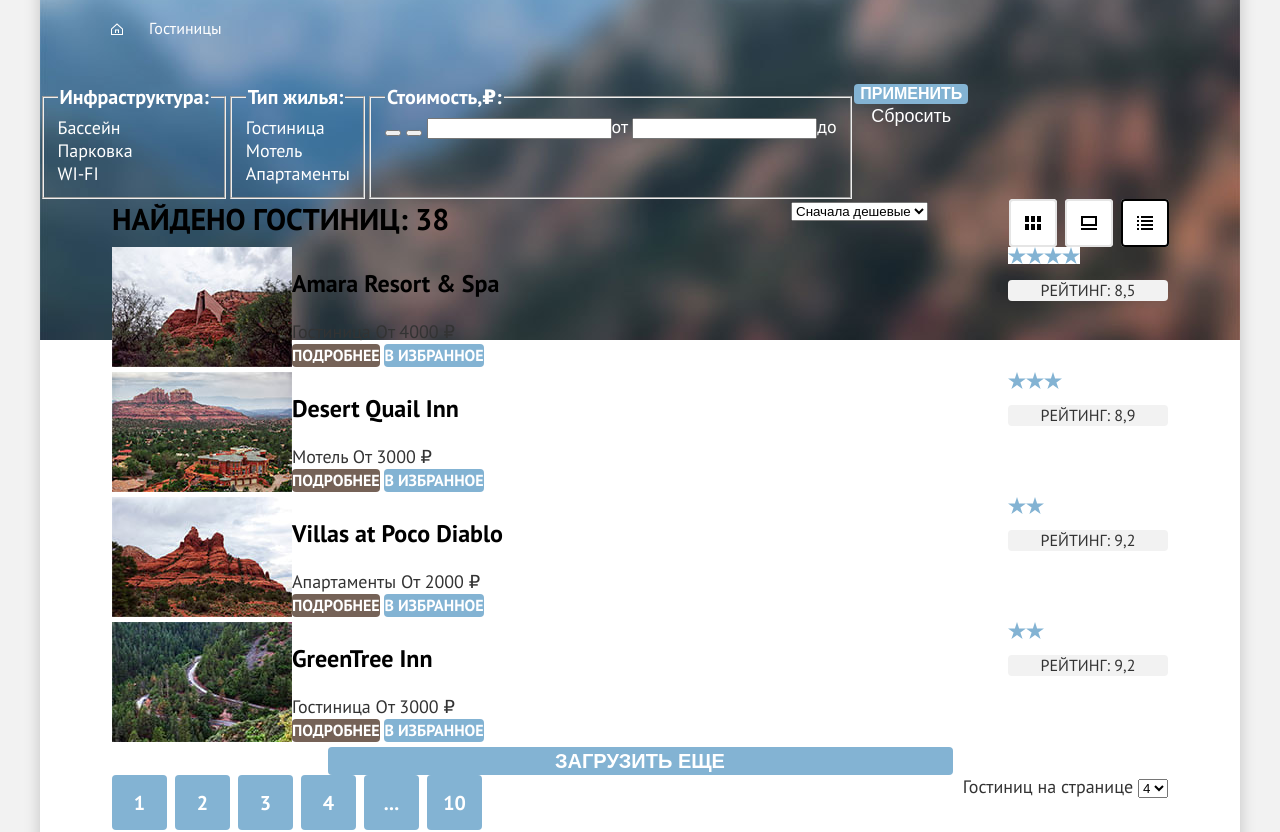
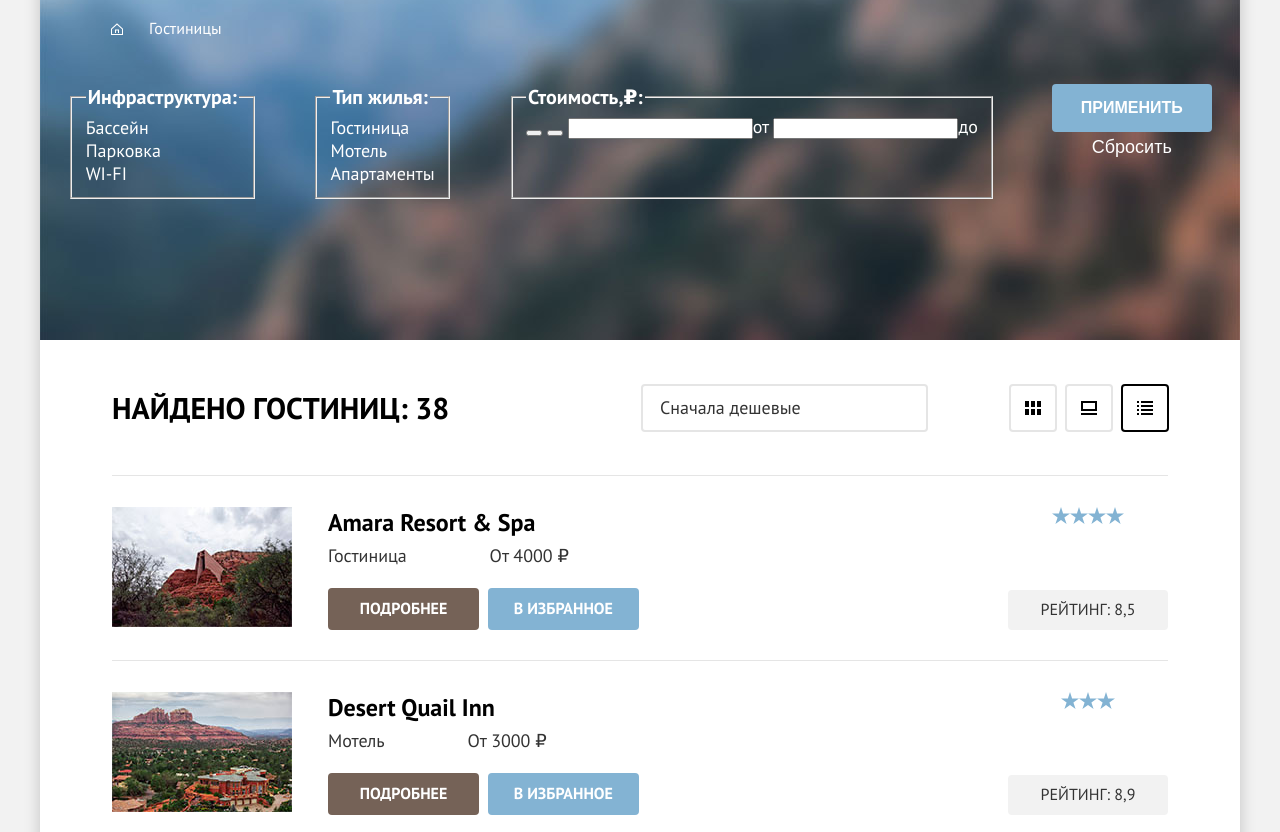
Before and after one commit to NiccatH/1868281-sedona-32, a plain HTML site: page catalog.html in a window 1280 px wide. Shown: the part 133-965 px from the top of the page. Drawn offline with Linux system fonts and the light colour scheme.

Commit message:
деккоративные эллементы на внутренней странице

```diff
--- a/catalog.html
+++ b/catalog.html
@@ -200,7 +200,7 @@
           </svg>
           <span class="visually-hidden">Показать карточки с описанием</span>
         </a>
-        <a href="#" class="grid-button-toggle grid-button-toggle-current">
+        <a class="grid-button-toggle">
           <svg width="16" height="14"
           aria-hidden="true" focusable="false"
           viewBox="0 0 16 14" fill="none"
@@ -310,7 +310,7 @@
         </ul>
 
         <form class="hotel-quantity-on-page">
-          <label class="h-quantity" for="qy">Гостиниц на странице</label>
+          <label class="h-quantity" for="qy">Гостиниц на странице:</label>
           <select class="select-control" id="qy" name="amount">
             <option value="4">4</option>
             <option value="8">8</option>
--- a/styles/styles.css
+++ b/styles/styles.css
@@ -49,8 +49,48 @@ body {
   list-style-type: none;
 }
 
+.infrastructure-type-filter {
+  justify-content: space-around;
+  margin-bottom: 142px;
+}
+
+.select-control {
+  display: block;
+  font-size: 18px;
+  font-family: "PT Sans", sans-serif;
+  font-weight: 400;
+  color: #333333;
+  line-height: 23px;
+  padding: 12px 127px 13px 19px;
+  max-width: 100%;
+  box-sizing: border-box;
+  margin: 0;
+  border: none;
+  box-shadow: inset 0 0 0 2px #E5E5E5;
+  border-radius: 4px;
+  -moz-appearance: none;
+  -webkit-appearance: none;
+  appearance: none;
+  background-color: #FFFFFF;
+}
+
+.select-control:hover {
+  box-shadow: inset 0 0 0 2px #83B3D3;
+}
+
+.select-control:focus {
+  box-shadow: inset 0 0 0 2px #83B3D3;
+  outline: none;
+}
+
+.select-control:active {
+  color: rgba(3, 3, 3, 0.3);
+}
+
 .hotels-found-container {
   width: 1057px;
+  align-items:center;
+  min-height: 134px;
 }
 
 .sorting-type {
@@ -69,6 +109,14 @@ body {
 .rating-container {
   margin-left: auto;
 }
+
+.rating-container {
+  display: flex;
+  flex-direction: column;
+  align-items: center;
+  justify-content: space-between;
+}
+
 
 .content-container {
   margin: 0 auto;
@@ -95,9 +143,19 @@ body {
   flex-wrap: wrap;
 }
 
-.page-header {
-  z-index: 1;
+.pagination-container {
+  position:relative;
+  align-items: center;
 }
+
+.pagination-container:before{
+  position: absolute;
+  content: "";
+  width: 1056px;
+  border-bottom: 1px solid #E5E5E5;
+  top: -31px;
+}
+
 .navigation {
   padding-left: 59px;
   padding-right: 72px;
@@ -114,6 +172,21 @@ body {
   margin: 0;
   padding: 0;
   list-style-type: none;
+}
+
+.hotel-list {
+  border-top: 1px solid #E5E5E5;
+  margin-bottom: 31px;
+}
+
+.hotel-card {
+  padding-top: 31px;
+  padding-bottom: 30px;
+  border-bottom: 1px solid #E5E5E5;
+}
+
+.hotel-main-info-container {
+  margin-left: 36px;
 }
 
 .breadcrumbs {
@@ -343,7 +416,9 @@ border-radius: 10px;
   text-decoration-thickness: 2px;
   text-underline-offset: 25px;
 }
-
+.navigation-item {
+  z-index:1;
+}
 .navigation-link:active,
 .contacts-phone:active {
   color: #756257;
@@ -364,12 +439,14 @@ border-radius: 10px;
 }
 
 .wanna-go:hover,
-.button-search:hover {
+.button-search:hover,
+.hotel-card-button:hover {
   background-color: #615048;
 }
 
 .wanna-go:focus,
-.button-search:focus {
+.button-search:focus,
+.hotel-card-button:focus {
   background-color: #615048;
   box-shadow: 0 0 0 3px #83B3D3;
   outline: none;
@@ -377,7 +454,8 @@ border-radius: 10px;
 }
 
 .wanna-go:active,
-.button-search:active {
+.button-search:active,
+.hotel-card-button:active  {
   background-color: #615048;
   color: rgba(255, 255, 255, 0.3);
 }
@@ -389,7 +467,6 @@ border-radius: 10px;
   padding-bottom: 10px;
 }
 .grid-button-toggle {
-  cursor: pointer;
   width: 48px;
   height: 48px;
   display: flex;
@@ -415,8 +492,7 @@ border-radius: 10px;
   box-shadow: inset 0 0 0 2px #83B3D3;
   outline: none;
 }
-
-.grid-button-toggle-current {
+.grid-button-toggle:not([href]) {
   box-shadow: inset 0 0 0 2px #000000;
   outline: none;
 }
@@ -424,6 +500,7 @@ border-radius: 10px;
 .button-container {
   display: flex;
   flex-direction: column;
+  align-items: center;
 }
 
 .button {
@@ -467,11 +544,17 @@ border-radius: 10px;
   color: rgba(255, 255, 255, 0.3);
   background-color: #68A2CA;
 }
+
 .button-apply:focus {
   box-shadow: 0 0 0 3px #FFFFFF;
   outline: none;
   border-radius: 4px;
+}
 
+.button-apply {
+  width: 160px;
+  min-height: 48px;
+  padding: 0;
 }
 .button-search {
   min-width: 575px;
@@ -492,11 +575,25 @@ border-radius: 10px;
   margin: 0;
 }
 
+.hotel-card-button {
+  padding-top: 9px;
+  padding-bottom: 10px;
+  width: 151px;
+}
+
+.button+.button {
+  margin-left: 4px;
+}
+
+
 .pagination-load-more {
   align-self: center;
   width: 625px;
   font-size: 20px;
   line-height: 26px;
+  min-height: 55px;
+  padding: 0;
+  margin-bottom: 61px;
 }
 
 .button-reset {
@@ -509,7 +606,22 @@ border-radius: 10px;
   font-size: 18px;
   line-height: 23px;
   text-align: center;
+  padding: 4px 0 5px 0;
+  width: 100px;
+  border-radius: 4px;
+}
 
+.button-reset:hover {
+  color: rgba(255, 255, 255, 0.6);
+}
+
+.button-reset:focus {
+  box-shadow: inset 0 0 0 3px #83B3D3;
+  outline: none;
+}
+
+.button-reset:active {
+  color: rgba(255, 255, 255, 0.3);
 }
 
 .pagination-link {
@@ -520,6 +632,11 @@ border-radius: 10px;
   font-size: 20px;
   line-height: 26px;
   padding: 15px;
+}
+
+.pagination-link:not([href]) {
+  color: #000000;
+  background-color: #F2F2F2;
 }
 
 .breadcrumbs-link {
@@ -793,10 +910,50 @@ border-radius: 10px;
   margin-top: 0;
   margin-bottom: 0;
   margin-right: auto;
+
 }
 
 .hotel-card {
   line-height: 23px;
+}
+.hotel-card-image {
+  display: block;
+}
+.hotel-image-link:hover {
+  opacity: 60%;
+}
+
+.hotel-image-link:focus {
+  box-shadow: 0 0 0 3px #83B3D3;
+  outline: none;
+}
+
+.hotel-image-link:active {
+  opacity: 30% ;
+}
+
+.hotel-card-title {
+  margin: 0 0 6px -15px;
+}
+
+.hotel-title-link {
+  padding: 10px 16px 10px 15px;
+  border-radius: 10px;
+}
+
+.hotel-title-link:hover {
+  color: #756257;
+}
+
+.hotel-title-link:focus {
+  color: #756257;
+  box-shadow: inset 0 0 0 3px #83B3D3;
+  outline: none;
+}
+
+.hotel-title-link:active {
+  color: #756257;
+  opacity: 30%;
 }
 
 .hotel-title-link {
@@ -807,6 +964,14 @@ border-radius: 10px;
   text-decoration: none;
 }
 
+.catalog-card-links-container {
+  margin-top: 21px
+}
+
+.hotel-card-type {
+  margin-right: 78px;
+}
+
 .hotel-rating-text {
   width: 160px;
   background-color: #F2F2F2;
@@ -815,10 +980,18 @@ border-radius: 10px;
   line-height: 21px;
   text-align: center;
   text-transform: uppercase;
+  margin: 0;
+  padding: 9px 0 10px 0;
 }
 
 .hotel-quantity-on-page {
+  display: flex;
+  align-items: center;
   line-height: 23px;
+}
+
+.h-quantity {
+  margin-right: 51px;
 }
 
 .navigation-list:first-of-type {
```
